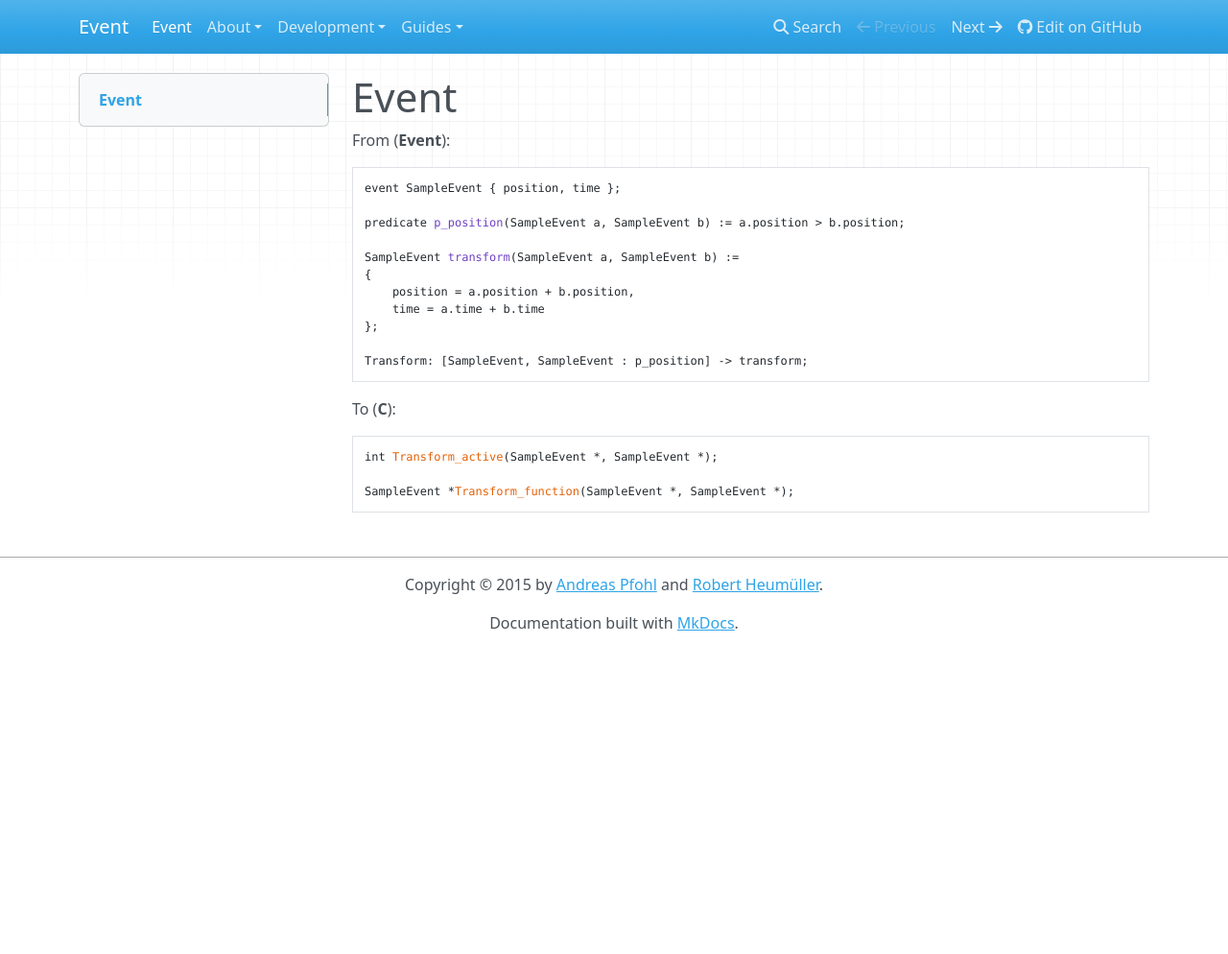
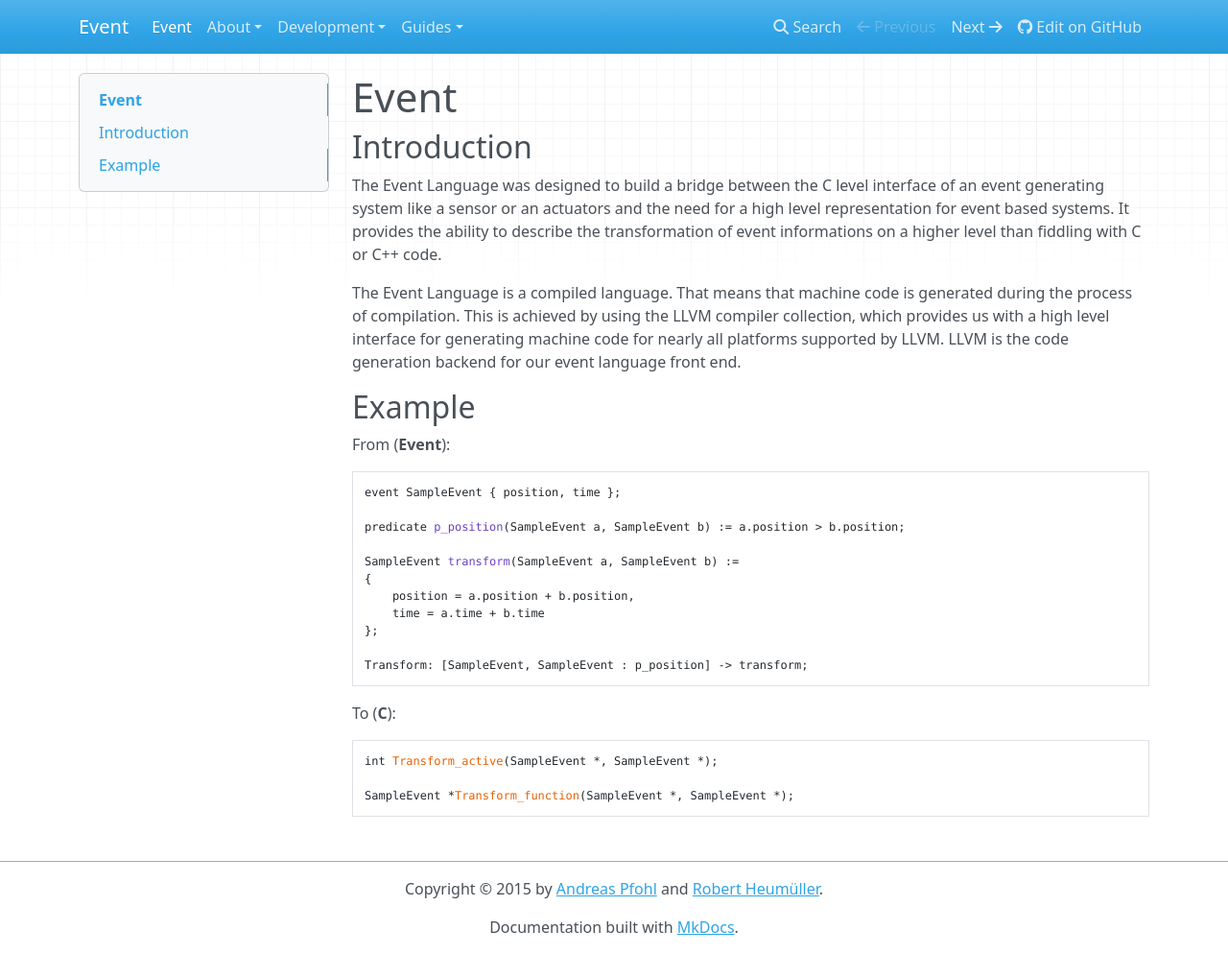
Before and after one commit to compiler-dept/event-compiler, an MkDocs documentation site: the page built from docs/index.md, in a window 1280 px wide and 994 px high. Shown: the whole window at 96% size. Built offline with MkDocs 1.6.1, drawn with Linux system fonts in a browser that asks for light colours; nearby versions of some CDN libraries.

Commit message:
Added an introduction to the index page

```diff
--- a/docs/index.md
+++ b/docs/index.md
@@ -1,4 +1,20 @@
 # Event
+
+## Introduction
+
+The Event Language was designed to build a bridge between the C level interface
+of an event generating system like a sensor or an actuators and the need for a
+high level representation for event based systems. It provides the ability to
+describe the transformation of event informations on a higher level than
+fiddling with C or C++ code.
+
+The Event Language is a compiled language. That means that machine code is
+generated during the process of compilation. This is achieved by using the LLVM
+compiler collection, which provides us with a high level interface for
+generating machine code for nearly all platforms supported by LLVM. LLVM is the
+code generation backend for our event language front end.
+
+## Example
 
 From (**Event**):
 
```
